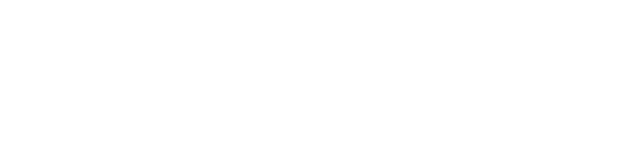
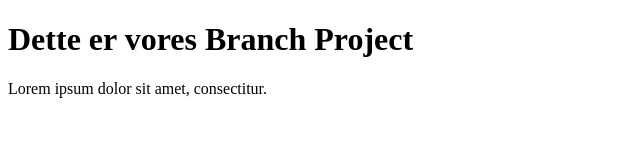
Before and after one commit to ohjenssen/branchProject, a plain HTML site: page index.html in a window 1280 px wide. Shown: the whole page, without its empty margins (0-640 px from the left). Drawn offline with Linux system fonts and the light colour scheme.

Commit message:
Added header and text

```diff
--- a/index.html
+++ b/index.html
@@ -6,6 +6,7 @@
     <title>Branch project</title>
 </head>
 <body>
-
+    <h1>Dette er vores Branch Project</h1>
+    <p>Lorem ipsum dolor sit amet, consectitur.</p>
 </body>
 </html>
```
